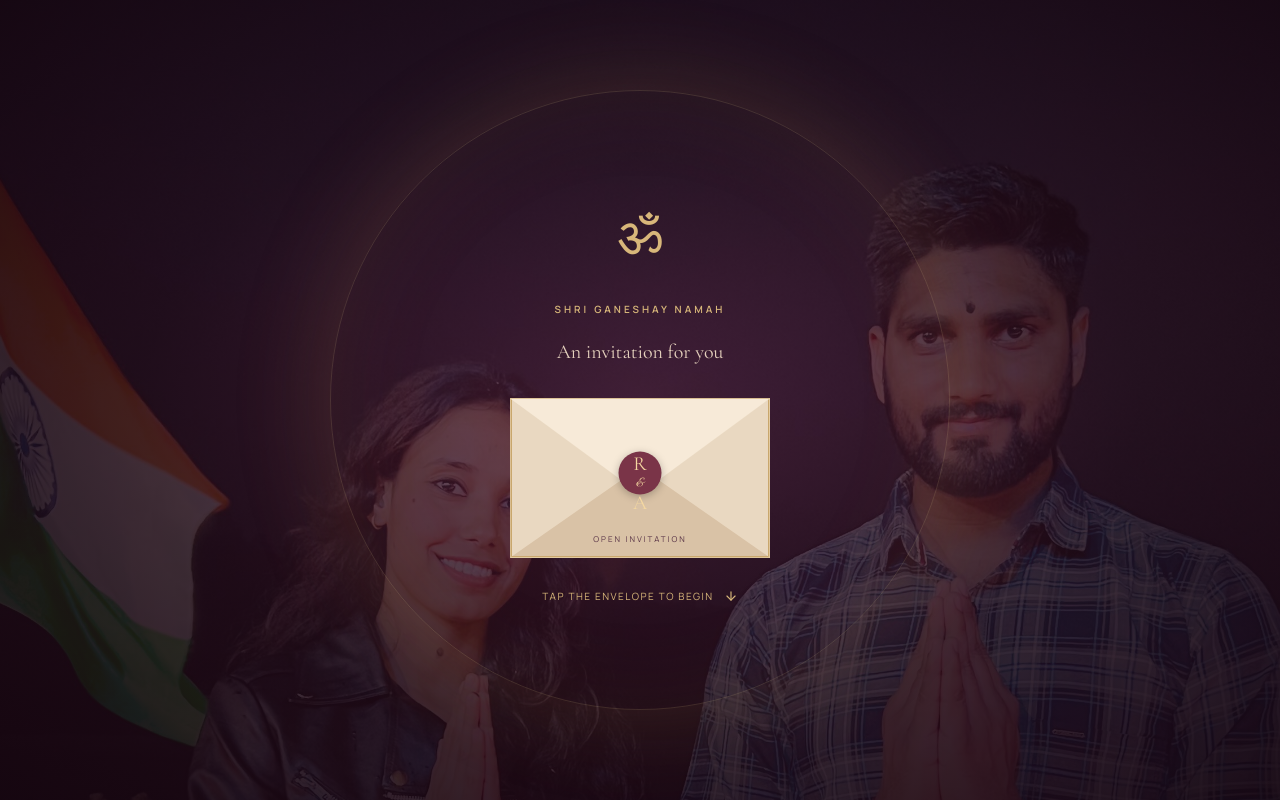
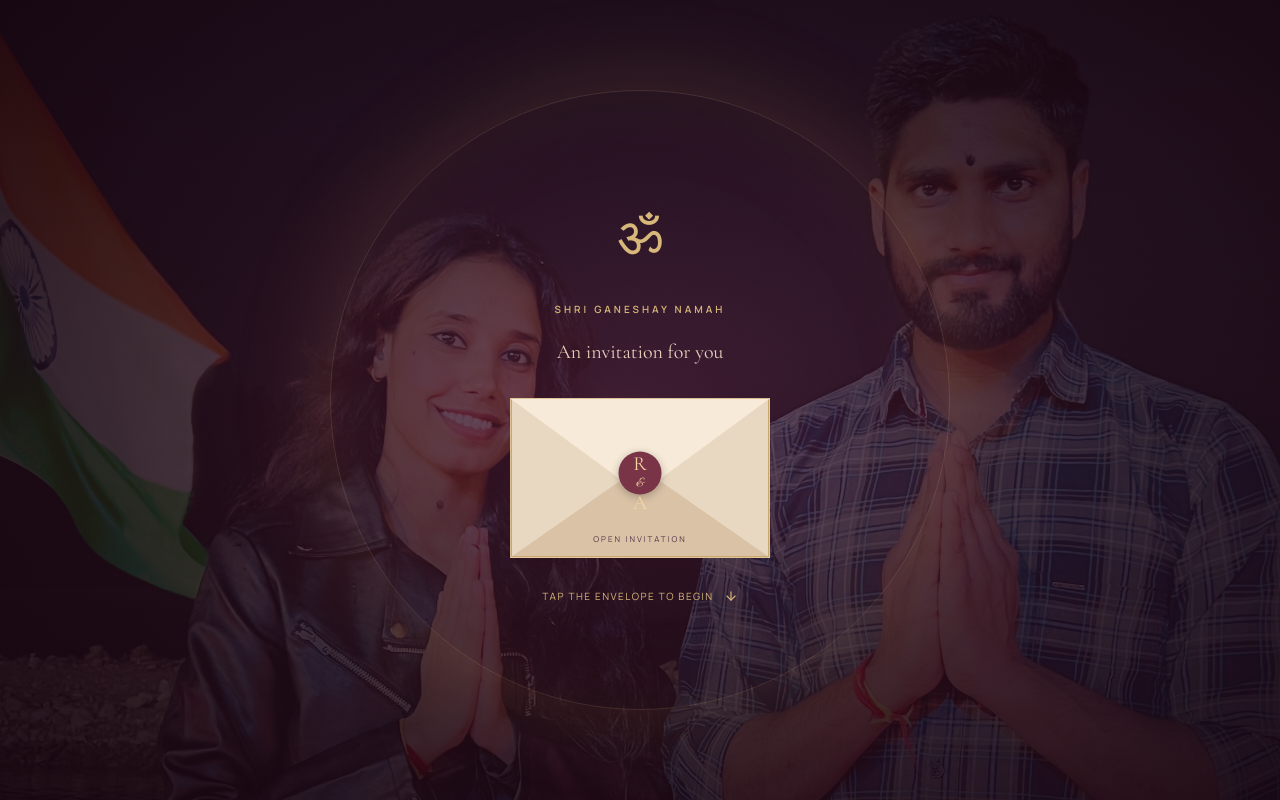
Before and after one commit to 24-amit/anita-ravi-wedding, a React (Vite) app: page / in a window 1280 px wide. Shown: the top 800 px of the page. Built offline with nearby package versions, Linux system fonts and the light colour scheme.

Commit message:
Adjust background position on intro screen

```diff
--- a/src/styles.css
+++ b/src/styles.css
@@ -135,7 +135,7 @@ button {
     justify-content: center;
     background: radial-gradient(ellipse at center, rgba(74, 28, 52, 0.75) 0, rgba(33, 11, 24, 0.85) 55%, rgba(22, 6, 16, 0.95) 100%), url("/src/assets/gallery1.jpg") no-repeat center center;
     background-size: cover;
-    background-position: center 20%;
+    background-position: center 30%;
     transition: opacity .8s
 }
 
```
